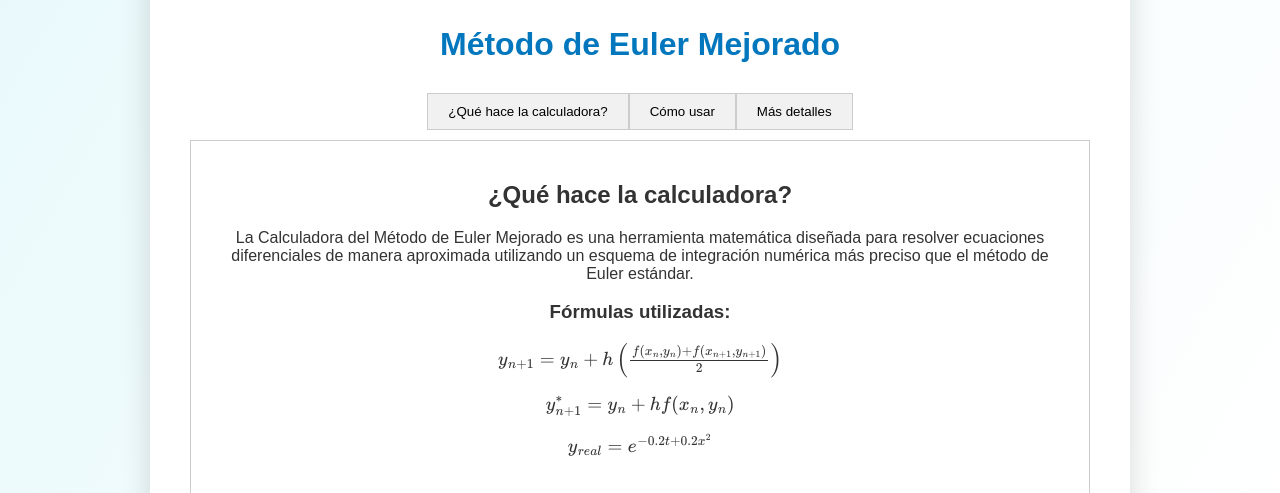
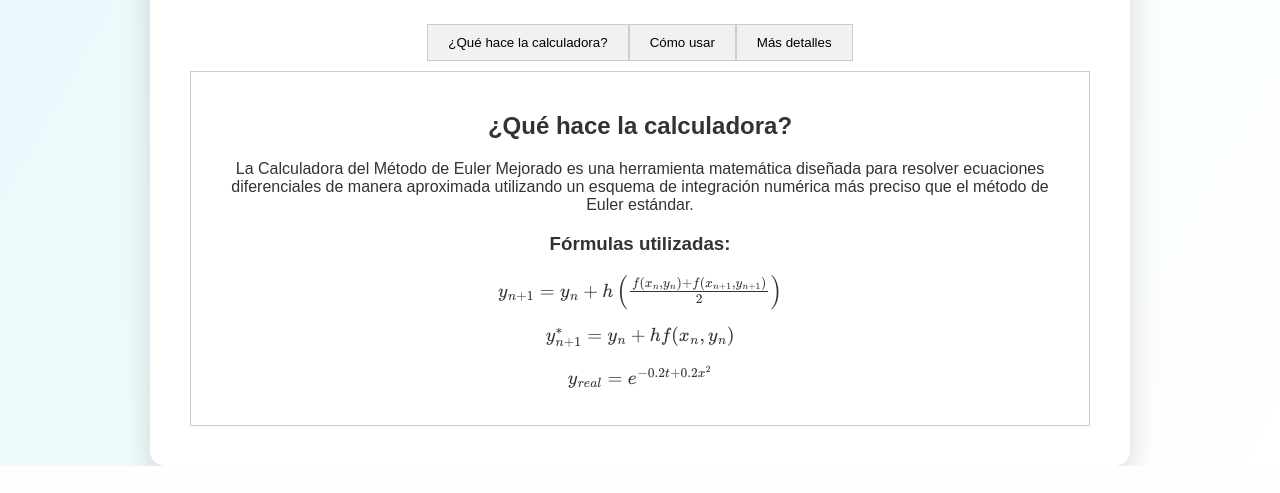
Before and after one commit to Gatito027/EulierMejorado, a Flask app: page / in a window 1280 px wide. Shown: the part 1210-1703 px from the top of the page. After the commit the page ends 1676 px from the top, so only its background shows below. Run offline with Flask 3, Linux system fonts and the light colour scheme.

Commit message:
Correcion

```diff
--- a/templates/index.html
+++ b/templates/index.html
@@ -44,8 +44,6 @@
         </table>
 
         <canvas id="grafica" width="600" height="400"></canvas>
-
-        <h1 class="titulo-principal">Método de Euler Mejorado</h1>
 
         <div class="tabs">
             <button class="tab-button active-btn" onclick="openTab(event, 'info')">¿Qué hace la calculadora?</button>
```
